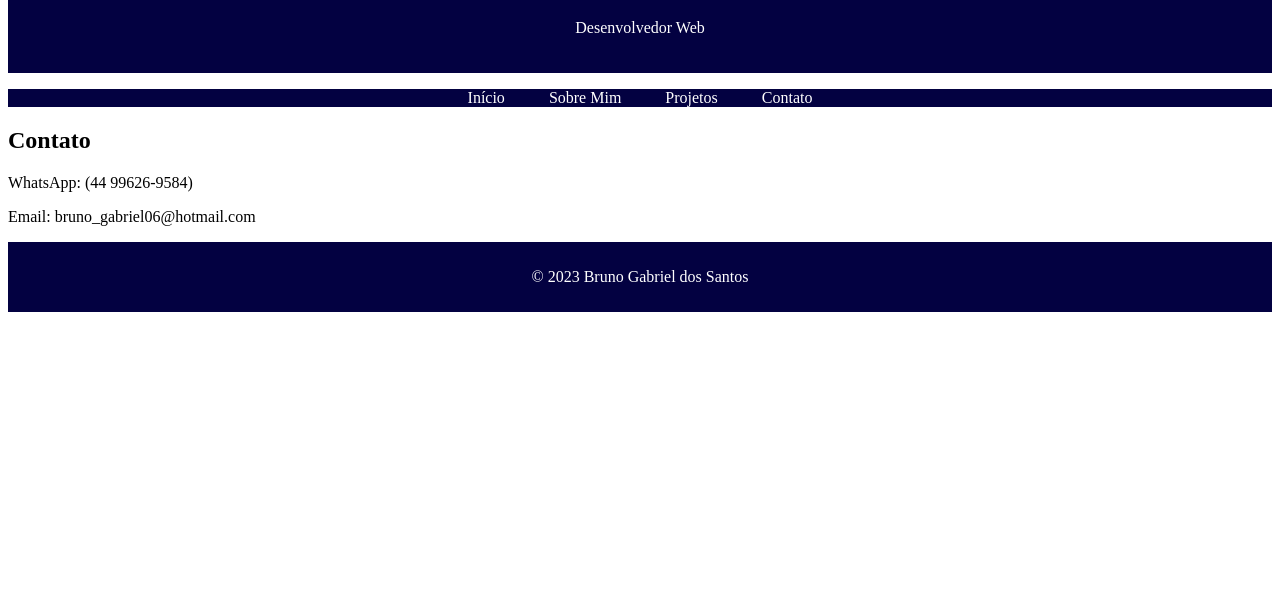
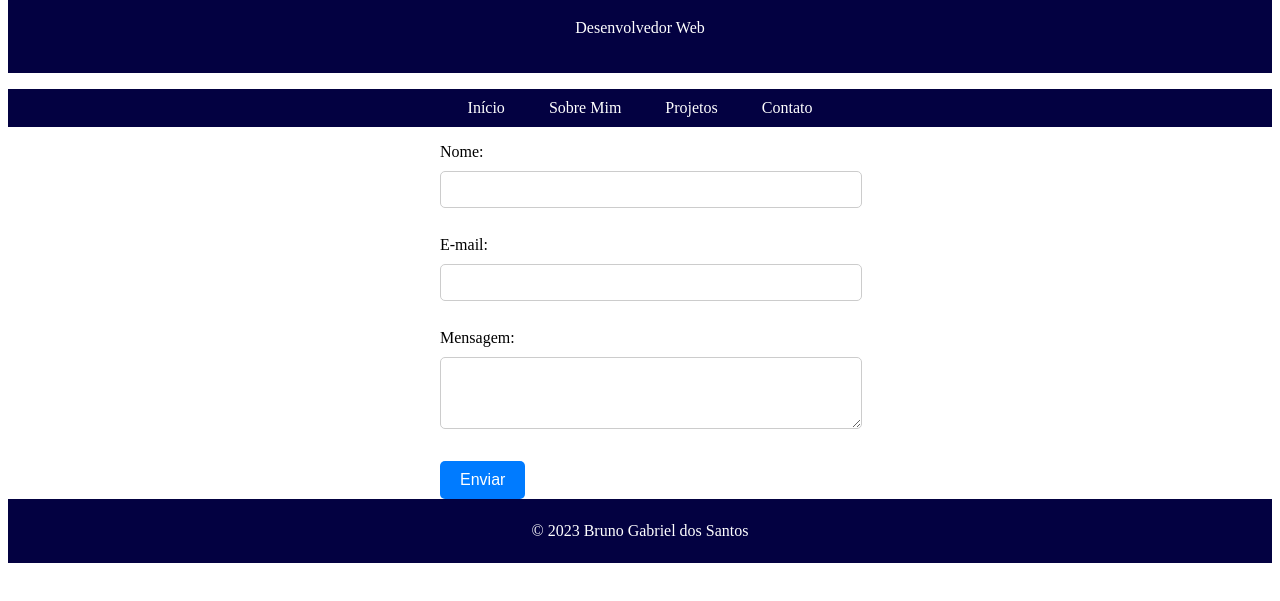
Before and after one commit to xBrunoDev/Portifolio, a plain HTML site: page contato.html in a window 1280 px wide. Shown: the part 89-690 px from the top of the page. Drawn offline with Linux system fonts and the light colour scheme.

Commit message:
Atualizando

```diff
--- a/contato.html
+++ b/contato.html
@@ -18,10 +18,18 @@
     </ul>
   </nav>
   <main>
-    <h2>Contato</h2>
-    <p>WhatsApp: (44 99626-9584)</p>
-    <p>Email: bruno_gabriel06@hotmail.com</p>
-  </main>
+    <form action="processar_formulario.php" method="post">
+        <label for="nome">Nome:</label>
+        <input type="text" id="nome" name="nome" required><br><br>
+
+        <label for="email">E-mail:</label>
+        <input type="email" id="email" name="email" required><br><br>
+
+        <label for="mensagem">Mensagem:</label>
+        <textarea id="mensagem" name="mensagem" rows="4" cols="50" required></textarea><br><br>
+
+        <input type="submit" value="Enviar">
+      </form>
   <footer>
     <p>&copy; 2023 Bruno Gabriel dos Santos</p>
   </footer>
--- a/estilo.css
+++ b/estilo.css
@@ -9,7 +9,7 @@ header {
   /* Estilo para o menu de navegação */
   nav ul {
     list-style: none;
-    padding: 0;
+    padding: 10px;
     background-color: #030141;
     text-align: center;
   }
@@ -24,10 +24,49 @@ header {
     text-decoration: none;
   }
 
+  /* Estilos para o Formulário de Contato */
+form {
+    max-width: 400px;
+    margin: 0 auto;
+  }
+
+  label {
+    display: block;
+    margin-bottom: 10px;
+  }
+
+  input[type="text"],
+  input[type="email"],
+  textarea {
+    width: 100%;
+    padding: 10px;
+    margin-bottom: 10px;
+    border: 1px solid #ccc;
+    border-radius: 5px;
+  }
+
+  textarea {
+    height: 50px;
+  }
+
+  input[type="submit"] {
+    background-color: #007BFF;
+    color: #fff;
+    padding: 10px 20px;
+    border: none;
+    border-radius: 5px;
+    cursor: pointer;
+    font-size: 16px;
+  }
+
+  input[type="submit"]:hover {
+    background-color: #0056b3;
+  }
+
   /* Estilo para o rodapé */
   footer {
     background-color: #030141;
     color: #fff;
     text-align: center;
-    padding: 10px;
+    padding: 7px;
   }
```
Also changed, not shown: Index.html (+22 -1 lines), projetos.html (+5 -3 lines), sobre.html (+11 -2 lines).
